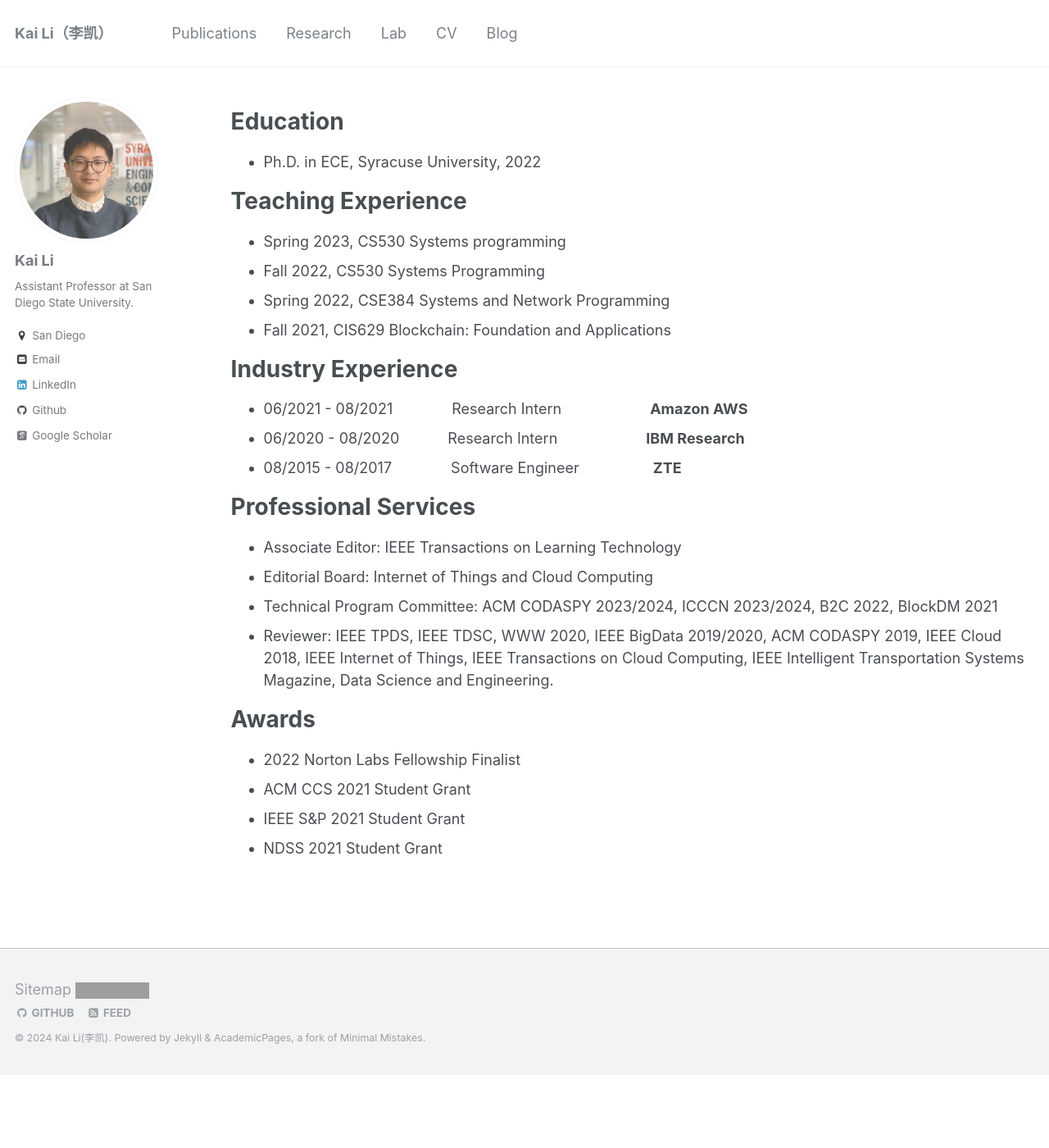
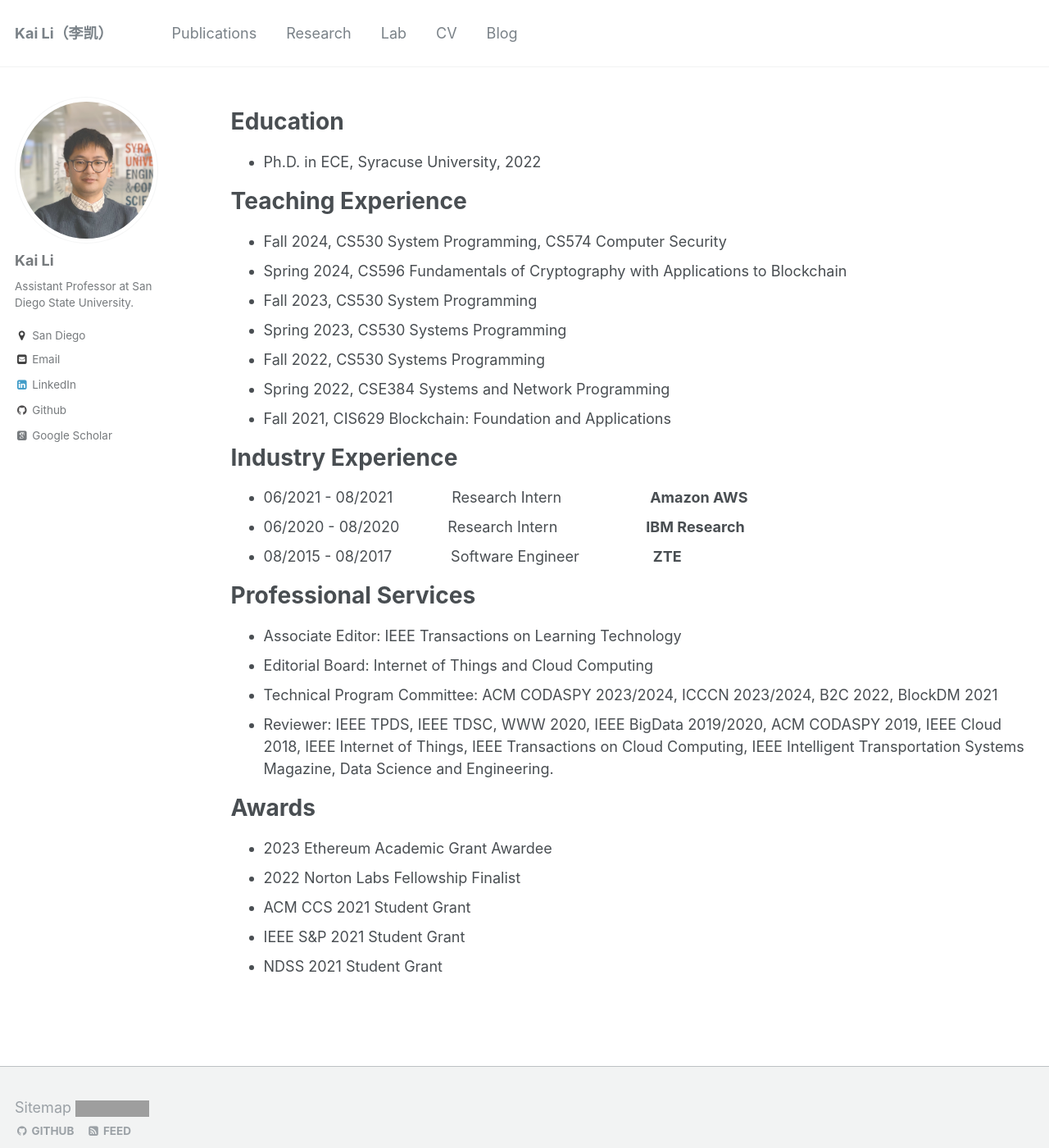
Before and after one commit to likai1993/likai1993.github.io, a Jekyll site: the page built from _pages/cv.md, in a window 1280 px wide and 1400 px high. Shown: the whole window at 82% size. Built offline with Jekyll 4.4.1, drawn with Linux system fonts in a browser that asks for light colours; some web fonts are replaced; grey boxes are pictures that could not be loaded.

Commit message:
Update cv.md

```diff
--- a/_pages/cv.md
+++ b/_pages/cv.md
@@ -15,7 +15,10 @@ Education
 
 Teaching Experience
 =====
-* Spring 2023, CS530 Systems programming
+* Fall 2024, CS530 System Programming, CS574 Computer Security
+* Spring 2024, CS596 Fundamentals of Cryptography with Applications to Blockchain
+* Fall 2023, CS530 System Programming
+* Spring 2023, CS530 Systems Programming
 * Fall 2022, CS530 Systems Programming
 * Spring 2022, CSE384 Systems and Network Programming
 * Fall 2021, CIS629  Blockchain: Foundation and Applications
@@ -35,6 +38,7 @@ Professional Services
 
 Awards
 ===
+* 2023 Ethereum Academic Grant Awardee
 * 2022 Norton Labs Fellowship Finalist
 * ACM CCS 2021 Student Grant
 * IEEE S&P 2021 Student Grant
```
